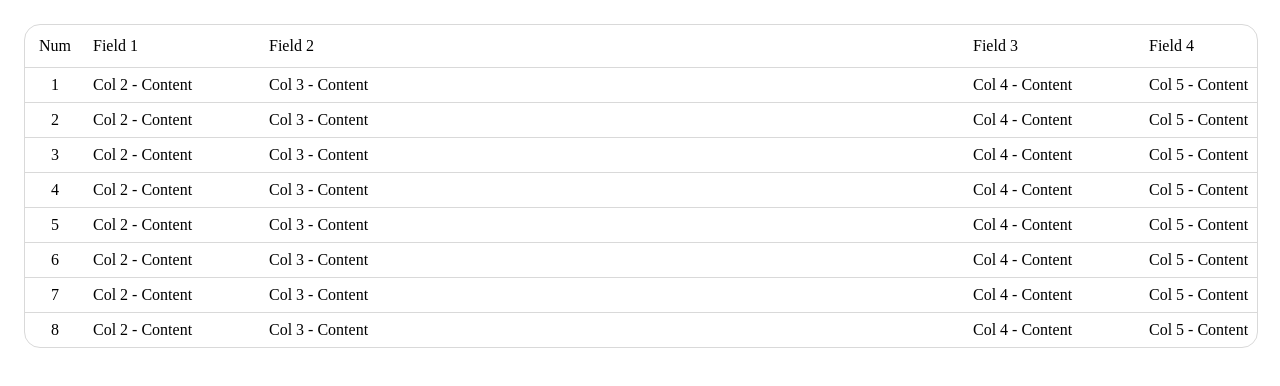
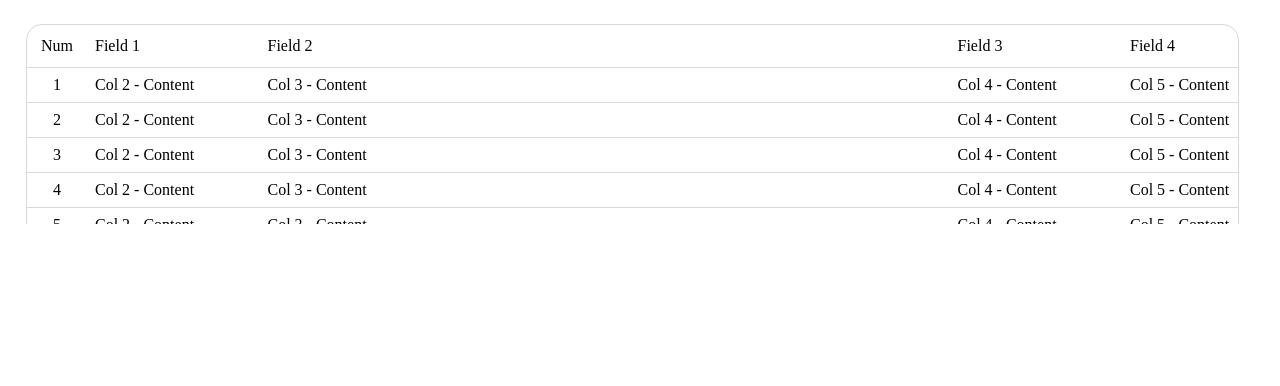
Before and after one commit to tranminhtien2911/ProjectX, a plain HTML site: page table/table-by-grid/table-grid.html in a window 1280 px wide. Drawn offline with Linux system fonts and the light colour scheme.

```diff
--- /dev/null
+++ b/more.css
@@ -0,0 +1,63 @@
+/* Color: Handles the color properties.
+Typography: Manages font-related properties.
+Spacing: Deals with padding and margin.
+Borders: Contains border properties.
+Box Model: Includes width, height, and box-sizing.
+Layout: Covers display and flex properties.
+Shadows: Contains box-shadow for shadow effects.
+Transition: Manages transitions.
+Misc: Includes miscellaneous properties like opacity, cursor, and z-index. */
+/* Color */
+/* Typography */
+/* Spacing */
+/* Borders */
+/* Box Model */
+/* Layout */
+/* Shadows */
+/* Transition */
+/* Misc */
+* {
+    /* Color */
+    color: #333; /* Text color */
+    background-color: #f9f9f9; /* Background color */
+
+    /* Typography */
+    font-size: 18px;
+    font-family: Arial, sans-serif;
+    font-weight: bold;
+    line-height: 1.5;
+    text-align: center;
+    text-decoration: none;
+    text-transform: uppercase;
+    letter-spacing: 1px;
+
+    /* Spacing */
+    padding: 12px 24px;
+    margin: 10px 0;
+
+    /* Borders */
+    border: 1px solid #ccc;
+    border-radius: 4px;
+
+    /* Box Model */
+    width: 100%;
+    height: auto;
+    box-sizing: border-box;
+
+    /* Layout */
+    display: flex;
+    flex-direction: row;
+    justify-content: center;
+    align-items: center;
+
+    /* Shadows */
+    box-shadow: 2px 2px 5px rgba(0, 0, 0, 0.1);
+
+    /* Transition */
+    transition: all 0.3s ease;
+
+    /* Misc */
+    opacity: 0.9;
+    cursor: pointer;
+    z-index: 10;
+}
--- a/assets/css/table-grid.css
+++ b/table/table-by-grid/table-grid.css
@@ -15,20 +15,32 @@
 .min-w-100{
     min-width: 100px !important;
 }
+.table-wrapper{
+    position: relative;
+    height: 200px;
+    padding: 0 2px;
+    overflow-y: auto;
+    scrollbar-gutter: stable;
+}
+
 .table{
-    width: 100%;
     border-collapse: collapse;
     /* Customize */
-    border-radius: 16px;
-    overflow: hidden;
-    /* box-shadow: 0 0 0 1px #D9D9D9 inset; */
-    border: 1px solid #D9D9D9;
+    display: grid;
+}
+
+.table-header{
+    position: sticky;
+    top: 0;
+    display: grid;
+    align-self: start;
+    /* Customize */
+    background-color: #fff;
 }
 .table-row{
     display: grid;
     grid-template-columns: 60px 2fr 8fr 2fr min-content;
 }
-
 .table-cell{
     min-width: 4%;
     overflow: hidden;
@@ -43,6 +55,20 @@
 }
 
 /* Customize Table 01 */
+.table-header .table-row{
+    border-radius: 16px 16px 0 0;
+    border-left: 1px solid #D9D9D9;
+    border-right: 1px solid #D9D9D9;
+    border-top: 1px solid #D9D9D9;
+    overflow: hidden;
+}
+.table-body{
+    border-radius: 0 0 16px 16px;
+    border-left: 1px solid #D9D9D9;
+    border-right: 1px solid #D9D9D9;
+    border-bottom: 1px solid #D9D9D9;
+    overflow: hidden;
+}
 .table-header .table-row, .table-body .table-row:not(:nth-last-child(1)){
     border-bottom: 1px solid #D9D9D9;
 }
--- a/table/table-grid.html
+++ b/table/table-by-grid/table-grid.html
@@ -5,7 +5,7 @@
     <meta charset="UTF-8">
     <meta name="viewport" content="width=device-width, initial-scale=1.0">
     <title>Table Grid</title>
-    <link rel="stylesheet" href="./../assets/css/table-grid.css">
+    <link rel="stylesheet" href="./table-grid.css">
 </head>
 
 <body>
```
Also changed, not shown: exercise/background-changing/app.css (added, +39 -0 lines), exercise/background-changing/app.js (added, +25 -0 lines), exercise/background-changing/index.html (added, +18 -0 lines).
